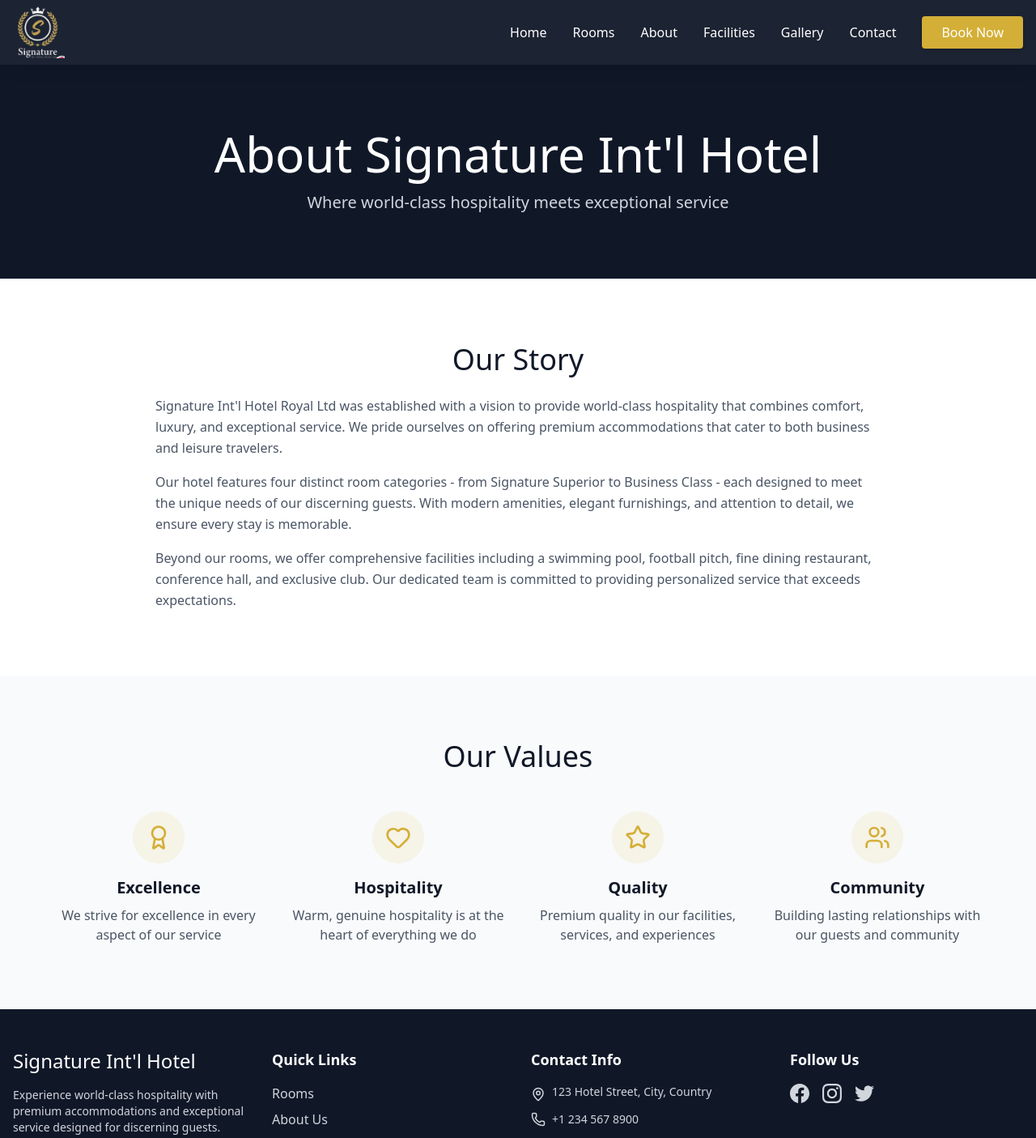
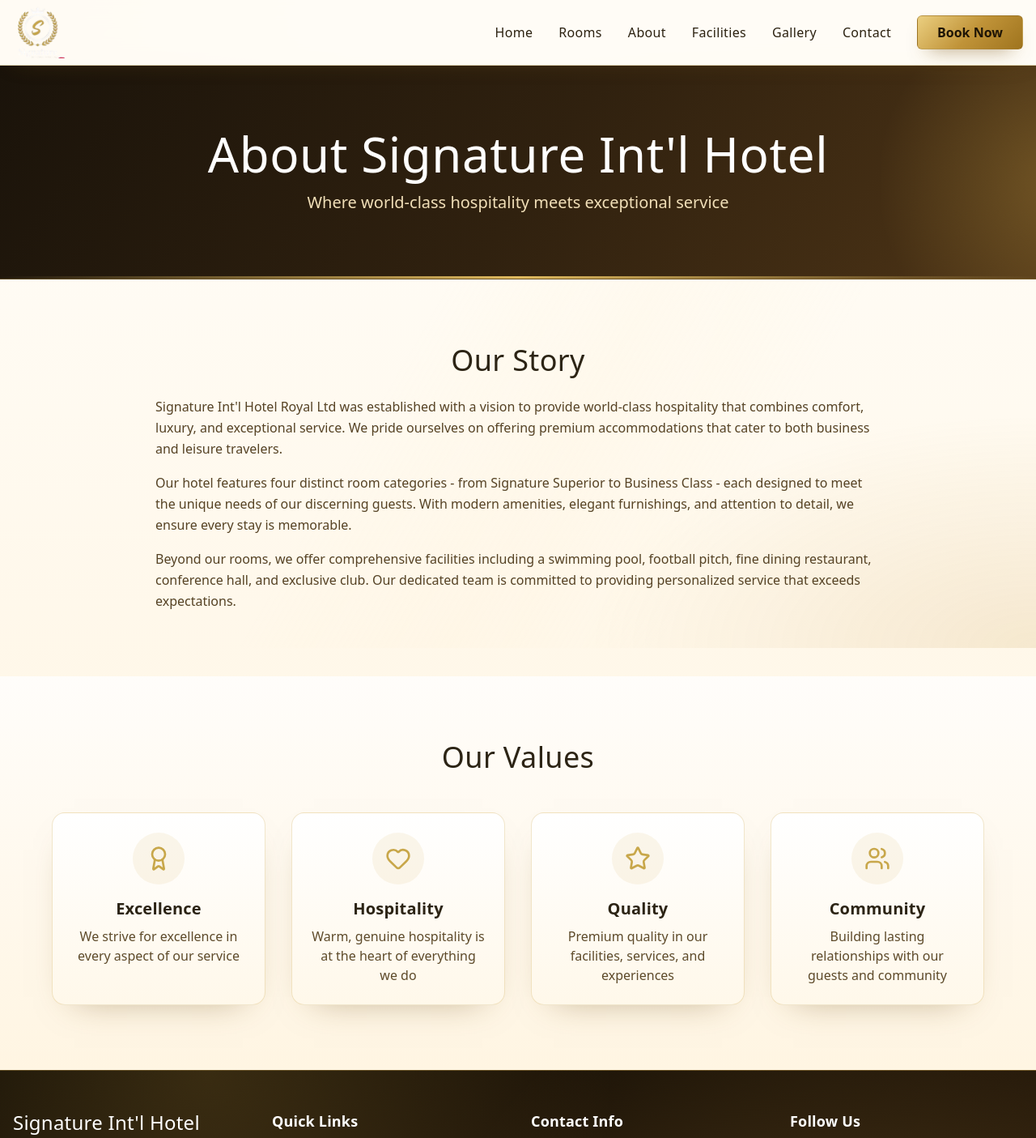
Before and after one commit to stephenmayowa112/signaturehotel, a Next.js app: page /about in a window 1280 px wide. Shown: the top 1405 px of the page at 81% size. Built offline with nearby package versions, Linux system fonts and the light colour scheme.

Commit message:
Enhance styling and layout for Header and Footer components with gradient backgrounds and improved text colors

```diff
--- a/app/about/page.tsx
+++ b/app/about/page.tsx
@@ -9,12 +9,12 @@ export default function AboutPage() {
 
       <main className="pt-20">
         {/* Page Header */}
-        <section className="bg-gray-900 text-white py-20 px-4">
+        <section className="luxury-page-header text-white py-20 px-4">
           <div className="container mx-auto max-w-6xl text-center">
             <h1 className="text-5xl md:text-6xl font-gilda mb-4">
               About Signature Int'l Hotel
             </h1>
-            <p className="text-xl text-gray-300">
+            <p className="text-xl text-[#f1dfb8]">
               Where world-class hospitality meets exceptional service
             </p>
           </div>
@@ -24,59 +24,59 @@ export default function AboutPage() {
         <section className="py-20 px-4">
           <div className="container mx-auto max-w-4xl">
             <h2 className="text-4xl font-gilda mb-6 text-center">Our Story</h2>
-            <p className="text-gray-600 leading-relaxed mb-4">
+            <p className="text-[#554224] leading-relaxed mb-4">
               Signature Int'l Hotel Royal Ltd was established with a vision to provide world-class hospitality that combines comfort, luxury, and exceptional service. We pride ourselves on offering premium accommodations that cater to both business and leisure travelers.
             </p>
-            <p className="text-gray-600 leading-relaxed mb-4">
+            <p className="text-[#554224] leading-relaxed mb-4">
               Our hotel features four distinct room categories - from Signature Superior to Business Class - each designed to meet the unique needs of our discerning guests. With modern amenities, elegant furnishings, and attention to detail, we ensure every stay is memorable.
             </p>
-            <p className="text-gray-600 leading-relaxed">
+            <p className="text-[#554224] leading-relaxed">
               Beyond our rooms, we offer comprehensive facilities including a swimming pool, football pitch, fine dining restaurant, conference hall, and exclusive club. Our dedicated team is committed to providing personalized service that exceeds expectations.
             </p>
           </div>
         </section>
 
         {/* Values Section */}
-        <section className="py-20 px-4 bg-gray-50">
+        <section className="py-20 px-4 luxury-soft-section">
           <div className="container mx-auto max-w-6xl">
             <h2 className="text-4xl font-gilda mb-12 text-center">Our Values</h2>
             <div className="grid md:grid-cols-2 lg:grid-cols-4 gap-8">
-              <div className="text-center">
+              <div className="text-center luxury-card p-6">
                 <div className="inline-flex items-center justify-center w-16 h-16 bg-primary/10 rounded-full mb-4">
                   <Award className="text-primary" size={32} />
                 </div>
                 <h3 className="text-xl font-semibold mb-2">Excellence</h3>
-                <p className="text-gray-600">
+                <p className="text-[#5d4a2a]">
                   We strive for excellence in every aspect of our service
                 </p>
               </div>
 
-              <div className="text-center">
+              <div className="text-center luxury-card p-6">
                 <div className="inline-flex items-center justify-center w-16 h-16 bg-primary/10 rounded-full mb-4">
                   <Heart className="text-primary" size={32} />
                 </div>
                 <h3 className="text-xl font-semibold mb-2">Hospitality</h3>
-                <p className="text-gray-600">
+                <p className="text-[#5d4a2a]">
                   Warm, genuine hospitality is at the heart of everything we do
                 </p>
               </div>
 
-              <div className="text-center">
+              <div className="text-center luxury-card p-6">
                 <div className="inline-flex items-center justify-center w-16 h-16 bg-primary/10 rounded-full mb-4">
                   <Star className="text-primary" size={32} />
                 </div>
                 <h3 className="text-xl font-semibold mb-2">Quality</h3>
-                <p className="text-gray-600">
+                <p className="text-[#5d4a2a]">
                   Premium quality in our facilities, services, and experiences
                 </p>
               </div>
 
-              <div className="text-center">
+              <div className="text-center luxury-card p-6">
                 <div className="inline-flex items-center justify-center w-16 h-16 bg-primary/10 rounded-full mb-4">
                   <Users className="text-primary" size={32} />
                 </div>
                 <h3 className="text-xl font-semibold mb-2">Community</h3>
-                <p className="text-gray-600">
+                <p className="text-[#5d4a2a]">
                   Building lasting relationships with our guests and community
                 </p>
               </div>
--- a/app/globals.css
+++ b/app/globals.css
@@ -1,11 +1,11 @@
 @import "tailwindcss";
 
 @theme {
-  --color-primary: #D4AF37;
-  --color-primary-dark: #B8941F;
+  --color-primary: #c8a74a;
+  --color-primary-dark: #8a6721;
   --color-secondary: #FFFFFF;
-  --color-accent: #F5E6D3;
-  --color-dark: #1a1a1a;
+  --color-accent: #fff6e2;
+  --color-dark: #1e170c;
   --color-success: #1ec734;
   --color-danger: #e41749;
 
@@ -14,11 +14,36 @@
 }
 
 body {
-  @apply bg-white text-gray-900;
+  background: linear-gradient(180deg, #fffefb 0%, #fff7e8 52%, #fffefb 100%);
+  color: #2c2415;
+  min-height: 100vh;
+  position: relative;
+  isolation: isolate;
+}
+
+body::before,
+body::after {
+  content: "";
+  pointer-events: none;
+  position: fixed;
+  inset: 0;
+  z-index: -1;
+}
+
+body::before {
+  background:
+    radial-gradient(40rem 22rem at 0% 0%, rgba(201, 161, 59, 0.16), transparent 72%),
+    radial-gradient(46rem 24rem at 100% 100%, rgba(188, 139, 43, 0.14), transparent 75%);
+}
+
+body::after {
+  background: linear-gradient(120deg, rgba(255, 255, 255, 0) 35%, rgba(255, 242, 206, 0.12) 50%, rgba(255, 255, 255, 0) 65%);
+  animation: shimmer 10s linear infinite;
 }
 
 h1, h2, h3, h4, h5, h6 {
   font-family: var(--font-family-gilda);
+  letter-spacing: 0.01em;
 }
 
 .font-gilda {
@@ -39,6 +64,132 @@ h1, h2, h3, h4, h5, h6 {
 
 .hover\:bg-opacity-90:hover {
   opacity: 0.9;
+}
+
+.luxury-nav-shell {
+  background: rgba(255, 252, 246, 0.92);
+  backdrop-filter: blur(14px);
+  border-bottom: 1px solid rgba(200, 167, 74, 0.35);
+  box-shadow: 0 10px 30px -22px rgba(120, 83, 19, 0.6);
+}
+
+.luxury-nav-link {
+  color: #2b2110;
+  font-weight: 500;
+  letter-spacing: 0.02em;
+  position: relative;
+  transition: color 0.3s ease;
+}
+
+.luxury-nav-link::after {
+  content: "";
+  position: absolute;
+  left: 0;
+  right: 0;
+  bottom: -0.5rem;
+  height: 2px;
+  width: 0;
+  margin: 0 auto;
+  background: linear-gradient(90deg, #e6c876 0%, #b28129 100%);
+  transition: width 0.3s ease;
+}
+
+.luxury-nav-link:hover {
+  color: var(--color-primary-dark);
+}
+
+.luxury-nav-link:hover::after {
+  width: 100%;
+}
+
+.luxury-page-header {
+  position: relative;
+  overflow: hidden;
+  border-bottom: 1px solid rgba(212, 174, 83, 0.35);
+  background:
+    linear-gradient(125deg, #1a130a 0%, #30210f 52%, #4d3416 100%);
+}
+
+.luxury-page-header::before {
+  content: "";
+  position: absolute;
+  inset: -30% -20% auto auto;
+  width: 28rem;
+  height: 28rem;
+  background: radial-gradient(circle, rgba(214, 173, 75, 0.28) 0%, rgba(214, 173, 75, 0) 72%);
+}
+
+.luxury-page-header::after {
+  content: "";
+  position: absolute;
+  left: 0;
+  right: 0;
+  bottom: 0;
+  height: 3px;
+  background: linear-gradient(90deg, rgba(232, 193, 98, 0) 0%, rgba(232, 193, 98, 0.95) 50%, rgba(232, 193, 98, 0) 100%);
+}
+
+.luxury-card {
+  background: linear-gradient(180deg, #ffffff 0%, #fff8ea 100%);
+  border: 1px solid rgba(204, 167, 73, 0.28);
+  box-shadow: 0 18px 42px -28px rgba(105, 73, 14, 0.5);
+  border-radius: 1rem;
+  transition: transform 0.32s ease, box-shadow 0.32s ease, border-color 0.32s ease;
+}
+
+.luxury-card:hover {
+  transform: translateY(-6px);
+  border-color: rgba(204, 167, 73, 0.55);
+  box-shadow: 0 24px 48px -24px rgba(108, 74, 12, 0.45);
+}
+
+.luxury-button {
+  background: linear-gradient(135deg, #ebcf80 0%, #c09338 52%, #9f741e 100%);
+  color: #1f1506;
+  border: 1px solid rgba(137, 103, 33, 0.4);
+  box-shadow: 0 12px 24px -14px rgba(116, 79, 12, 0.7);
+  transition: transform 0.28s ease, box-shadow 0.28s ease, filter 0.28s ease;
+}
+
+.luxury-button:hover {
+  transform: translateY(-2px);
+  box-shadow: 0 16px 28px -14px rgba(116, 79, 12, 0.72);
+  filter: saturate(1.05);
+}
+
+.luxury-button-light {
+  background: rgba(255, 253, 248, 0.96);
+  color: #30230f;
+  border: 1px solid rgba(215, 177, 87, 0.6);
+  box-shadow: 0 12px 20px -16px rgba(143, 102, 20, 0.7);
+  transition: transform 0.28s ease, box-shadow 0.28s ease, background-color 0.28s ease;
+}
+
+.luxury-button-light:hover {
+  transform: translateY(-2px);
+  background: rgba(255, 255, 255, 1);
+  box-shadow: 0 16px 24px -16px rgba(143, 102, 20, 0.75);
+}
+
+.luxury-soft-section {
+  background: linear-gradient(180deg, #fffdfa 0%, #fff5e2 100%);
+}
+
+.luxury-input {
+  width: 100%;
+  border-radius: 0.7rem;
+  border: 1px solid rgba(170, 132, 54, 0.28);
+  background: rgba(255, 255, 255, 0.94);
+  padding: 0.65rem 0.9rem;
+  color: #2b2110;
+  transition: border-color 0.25s ease, box-shadow 0.25s ease, background-color 0.25s ease;
+}
+
+.luxury-input:focus {
+  outline: none;
+  border-color: rgba(188, 140, 49, 0.88);
+  box-shadow: 0 0 0 4px rgba(208, 171, 82, 0.18);
+  background: #ffffff;
 }
 
 /* Smooth scroll */
@@ -154,12 +305,12 @@ html {
 
 .hover-lift:hover {
   transform: translateY(-5px);
-  box-shadow: 0 10px 25px rgba(0, 0, 0, 0.15);
+  box-shadow: 0 18px 28px rgba(94, 66, 12, 0.2);
 }
 
 /* Gold gradient */
 .bg-gold-gradient {
-  background: linear-gradient(135deg, #D4AF37 0%, #F5E6D3 100%);
+  background: linear-gradient(135deg, #8d651f 0%, #c89d46 38%, #efd58f 100%);
 }
 
 /* Shimmer effect */
--- a/components/Footer.tsx
+++ b/components/Footer.tsx
@@ -3,13 +3,14 @@ import { Mail, Phone, MapPin } from 'lucide-react'
 
 export default function Footer() {
   return (
-    <footer className="bg-gray-900 text-gray-300">
+    <footer className="relative overflow-hidden bg-gradient-to-br from-[#120d05] via-[#24180a] to-[#3b2810] text-[#f5ead0] border-t border-primary/35">
+      <div className="absolute inset-0 bg-[radial-gradient(circle_at_20%_0%,rgba(216,172,70,0.18),transparent_46%),radial-gradient(circle_at_80%_100%,rgba(216,172,70,0.16),transparent_48%)]"></div>
       <div className="container mx-auto px-4 py-12">
-        <div className="grid grid-cols-1 md:grid-cols-4 gap-8">
+        <div className="relative z-10 grid grid-cols-1 md:grid-cols-4 gap-8">
           {/* About */}
           <div>
             <h3 className="text-2xl font-gilda text-white mb-4">Signature Int'l Hotel</h3>
-            <p className="text-sm">
+            <p className="text-sm text-[#e7d5ab] leading-relaxed">
               Experience world-class hospitality with premium accommodations and exceptional service designed for discerning guests.
             </p>
           </div>
@@ -18,11 +19,11 @@ export default function Footer() {
           <div>
             <h4 className="text-lg font-semibold text-white mb-4">Quick Links</h4>
             <ul className="space-y-2">
-              <li><Link href="/rooms" className="hover:text-primary transition">Rooms</Link></li>
-              <li><Link href="/about" className="hover:text-primary transition">About Us</Link></li>
-              <li><Link href="/facilities" className="hover:text-primary transition">Facilities</Link></li>
-              <li><Link href="/gallery" className="hover:text-primary transition">Gallery</Link></li>
-              <li><Link href="/contact" className="hover:text-primary transition">Contact</Link></li>
+              <li><Link href="/rooms" className="text-[#e7d5ab] hover:text-[#ffdf96] transition">Rooms</Link></li>
+              <li><Link href="/about" className="text-[#e7d5ab] hover:text-[#ffdf96] transition">About Us</Link></li>
+              <li><Link href="/facilities" className="text-[#e7d5ab] hover:text-[#ffdf96] transition">Facilities</Link></li>
+              <li><Link href="/gallery" className="text-[#e7d5ab] hover:text-[#ffdf96] transition">Gallery</Link></li>
+              <li><Link href="/contact" className="text-[#e7d5ab] hover:text-[#ffdf96] transition">Contact</Link></li>
             </ul>
           </div>
 
@@ -30,16 +31,16 @@ export default function Footer() {
           <div>
             <h4 className="text-lg font-semibold text-white mb-4">Contact Info</h4>
             <ul className="space-y-3">
-              <li className="flex items-start gap-2">
-                <MapPin size={18} className="mt-1 flex-shrink-0" />
+              <li className="flex items-start gap-2 text-[#e7d5ab]">
+                <MapPin size={18} className="mt-1 flex-shrink-0 text-primary" />
                 <span className="text-sm">123 Hotel Street, City, Country</span>
               </li>
-              <li className="flex items-center gap-2">
-                <Phone size={18} />
+              <li className="flex items-center gap-2 text-[#e7d5ab]">
+                <Phone size={18} className="text-primary" />
                 <span className="text-sm">+1 234 567 8900</span>
               </li>
-              <li className="flex items-center gap-2">
-                <Mail size={18} />
+              <li className="flex items-center gap-2 text-[#e7d5ab]">
+                <Mail size={18} className="text-primary" />
                 <span className="text-sm">info@rivora.com</span>
               </li>
             </ul>
@@ -49,17 +50,17 @@ export default function Footer() {
           <div>
             <h4 className="text-lg font-semibold text-white mb-4">Follow Us</h4>
             <div className="flex gap-4">
-              <a href="#" className="hover:text-primary transition" aria-label="Facebook">
+              <a href="#" className="w-10 h-10 rounded-full border border-primary/45 bg-white/5 flex items-center justify-center text-[#f6e3b7] hover:text-[#ffdf96] hover:border-primary transition" aria-label="Facebook">
                 <svg className="w-6 h-6" fill="currentColor" viewBox="0 0 24 24">
                   <path d="M24 12.073c0-6.627-5.373-12-12-12s-12 5.373-12 12c0 5.99 4.388 10.954 10.125 11.854v-8.385H7.078v-3.47h3.047V9.43c0-3.007 1.792-4.669 4.533-4.669 1.312 0 2.686.235 2.686.235v2.953H15.83c-1.491 0-1.956.925-1.956 1.874v2.25h3.328l-.532 3.47h-2.796v8.385C19.612 23.027 24 18.062 24 12.073z"/>
                 </svg>
               </a>
-              <a href="#" className="hover:text-primary transition" aria-label="Instagram">
+              <a href="#" className="w-10 h-10 rounded-full border border-primary/45 bg-white/5 flex items-center justify-center text-[#f6e3b7] hover:text-[#ffdf96] hover:border-primary transition" aria-label="Instagram">
                 <svg className="w-6 h-6" fill="currentColor" viewBox="0 0 24 24">
                   <path d="M12 2.163c3.204 0 3.584.012 4.85.07 3.252.148 4.771 1.691 4.919 4.919.058 1.265.069 1.645.069 4.849 0 3.205-.012 3.584-.069 4.849-.149 3.225-1.664 4.771-4.919 4.919-1.266.058-1.644.07-4.85.07-3.204 0-3.584-.012-4.849-.07-3.26-.149-4.771-1.699-4.919-4.92-.058-1.265-.07-1.644-.07-4.849 0-3.204.013-3.583.07-4.849.149-3.227 1.664-4.771 4.919-4.919 1.266-.057 1.645-.069 4.849-.069zm0-2.163c-3.259 0-3.667.014-4.947.072-4.358.2-6.78 2.618-6.98 6.98-.059 1.281-.073 1.689-.073 4.948 0 3.259.014 3.668.072 4.948.2 4.358 2.618 6.78 6.98 6.98 1.281.058 1.689.072 4.948.072 3.259 0 3.668-.014 4.948-.072 4.354-.2 6.782-2.618 6.979-6.98.059-1.28.073-1.689.073-4.948 0-3.259-.014-3.667-.072-4.947-.196-4.354-2.617-6.78-6.979-6.98-1.281-.059-1.69-.073-4.949-.073zm0 5.838c-3.403 0-6.162 2.759-6.162 6.162s2.759 6.163 6.162 6.163 6.162-2.759 6.162-6.163c0-3.403-2.759-6.162-6.162-6.162zm0 10.162c-2.209 0-4-1.79-4-4 0-2.209 1.791-4 4-4s4 1.791 4 4c0 2.21-1.791 4-4 4zm6.406-11.845c-.796 0-1.441.645-1.441 1.44s.645 1.44 1.441 1.44c.795 0 1.439-.645 1.439-1.44s-.644-1.44-1.439-1.44z"/>
                 </svg>
               </a>
-              <a href="#" className="hover:text-primary transition" aria-label="Twitter">
+              <a href="#" className="w-10 h-10 rounded-full border border-primary/45 bg-white/5 flex items-center justify-center text-[#f6e3b7] hover:text-[#ffdf96] hover:border-primary transition" aria-label="Twitter">
                 <svg className="w-6 h-6" fill="currentColor" viewBox="0 0 24 24">
                   <path d="M23.953 4.57a10 10 0 01-2.825.775 4.958 4.958 0 002.163-2.723c-.951.555-2.005.959-3.127 1.184a4.92 4.92 0 00-8.384 4.482C7.69 8.095 4.067 6.13 1.64 3.162a4.822 4.822 0 00-.666 2.475c0 1.71.87 3.213 2.188 4.096a4.904 4.904 0 01-2.228-.616v.06a4.923 4.923 0 003.946 4.827 4.996 4.996 0 01-2.212.085 4.936 4.936 0 004.604 3.417 9.867 9.867 0 01-6.102 2.105c-.39 0-.779-.023-1.17-.067a13.995 13.995 0 007.557 2.209c9.053 0 13.998-7.496 13.998-13.985 0-.21 0-.42-.015-.63A9.935 9.935 0 0024 4.59z"/>
                 </svg>
@@ -68,7 +69,7 @@ export default function Footer() {
           </div>
         </div>
 
-        <div className="border-t border-gray-800 mt-8 pt-8 text-center text-sm">
+        <div className="relative z-10 border-t border-primary/30 mt-8 pt-8 text-center text-sm text-[#dfc995]">
           <p>&copy; {new Date().getFullYear()} Signature Int'l Hotel Royal Ltd. All rights reserved.</p>
         </div>
       </div>
--- a/components/Header.tsx
+++ b/components/Header.tsx
@@ -8,7 +8,7 @@ export default function Header() {
   const [isMenuOpen, setIsMenuOpen] = useState(false)
 
   return (
-    <header className="fixed top-0 left-0 right-0 z-50 bg-gray-900/95 backdrop-blur-sm shadow-lg transition-all duration-300">
+    <header className="fixed top-0 left-0 right-0 z-50 luxury-nav-shell transition-all duration-300">
       <div className="container mx-auto px-4">
         <div className="flex items-center justify-between h-20">
           {/* Logo */}
@@ -22,33 +22,15 @@ export default function Header() {
 
           {/* Desktop Navigation */}
           <nav className="hidden md:flex items-center space-x-8">
-            <Link href="/" className="text-white hover:text-primary transition-colors duration-300 relative group">
-              Home
-              <span className="absolute bottom-0 left-0 w-0 h-0.5 bg-primary transition-all duration-300 group-hover:w-full"></span>
-            </Link>
-            <Link href="/rooms" className="text-white hover:text-primary transition-colors duration-300 relative group">
-              Rooms
-              <span className="absolute bottom-0 left-0 w-0 h-0.5 bg-primary transition-all duration-300 group-hover:w-full"></span>
-            </Link>
-            <Link href="/about" className="text-white hover:text-primary transition-colors duration-300 relative group">
-              About
-              <span className="absolute bottom-0 left-0 w-0 h-0.5 bg-primary transition-all duration-300 group-hover:w-full"></span>
-            </Link>
-            <Link href="/facilities" className="text-white hover:text-primary transition-colors duration-300 relative group">
-              Facilities
-              <span className="absolute bottom-0 left-0 w-0 h-0.5 bg-primary transition-all duration-300 group-hover:w-full"></span>
-            </Link>
-            <Link href="/gallery" className="text-white hover:text-primary transition-colors duration-300 relative group">
-              Gallery
-              <span className="absolute bottom-0 left-0 w-0 h-0.5 bg-primary transition-all duration-300 group-hover:w-full"></span>
-            </Link>
-            <Link href="/contact" className="text-white hover:text-primary transition-colors duration-300 relative group">
-              Contact
-              <span className="absolute bottom-0 left-0 w-0 h-0.5 bg-primary transition-all duration-300 group-hover:w-full"></span>
-            </Link>
+            <Link href="/" className="luxury-nav-link">Home</Link>
+            <Link href="/rooms" className="luxury-nav-link">Rooms</Link>
+            <Link href="/about" className="luxury-nav-link">About</Link>
+            <Link href="/facilities" className="luxury-nav-link">Facilities</Link>
+            <Link href="/gallery" className="luxury-nav-link">Gallery</Link>
+            <Link href="/contact" className="luxury-nav-link">Contact</Link>
             <Link
               href="/rooms#book"
-              className="bg-primary text-white px-6 py-2 rounded hover:bg-primary-dark transition-all duration-300 hover:scale-105 shadow-md hover:shadow-lg"
+              className="luxury-button px-6 py-2 rounded-md font-semibold transition-all duration-300 hover:scale-105"
             >
               Book Now
             </Link>
@@ -56,7 +38,7 @@ export default function Header() {
 
           {/* Mobile Menu Button */}
           <button
-            className="md:hidden text-white transition-transform duration-300 hover:scale-110"
+            className="md:hidden text-primary-dark transition-transform duration-300 hover:scale-110"
             onClick={() => setIsMenuOpen(!isMenuOpen)}
           >
             {isMenuOpen ? <X size={24} /> : <Menu size={24} />}
@@ -65,29 +47,29 @@ export default function Header() {
 
         {/* Mobile Navigation */}
         {isMenuOpen && (
-          <nav className="md:hidden py-4 border-t border-gray-700 animate-fade-in">
+          <nav className="md:hidden py-4 border-t border-primary/30 animate-fade-in">
             <div className="flex flex-col space-y-4">
-              <Link href="/" className="text-white hover:text-primary transition-colors duration-300">
+              <Link href="/" className="luxury-nav-link">
                 Home
               </Link>
-              <Link href="/rooms" className="text-white hover:text-primary transition-colors duration-300">
+              <Link href="/rooms" className="luxury-nav-link">
                 Rooms
               </Link>
-              <Link href="/about" className="text-white hover:text-primary transition-colors duration-300">
+              <Link href="/about" className="luxury-nav-link">
                 About
               </Link>
-              <Link href="/facilities" className="text-white hover:text-primary transition-colors duration-300">
+              <Link href="/facilities" className="luxury-nav-link">
                 Facilities
               </Link>
-              <Link href="/gallery" className="text-white hover:text-primary transition-colors duration-300">
+              <Link href="/gallery" className="luxury-nav-link">
                 Gallery
               </Link>
-              <Link href="/contact" className="text-white hover:text-primary transition-colors duration-300">
+              <Link href="/contact" className="luxury-nav-link">
                 Contact
               </Link>
               <Link
                 href="/rooms#book"
-                className="bg-primary text-white px-6 py-2 rounded hover:bg-primary-dark transition-all duration-300 text-center"
+                className="luxury-button px-6 py-2 rounded-md font-semibold transition-all duration-300 text-center"
               >
                 Book Now
               </Link>
```
Also changed, not shown: app/facilities/page.tsx (+7 -7 lines), app/page.tsx (+29 -28 lines).
